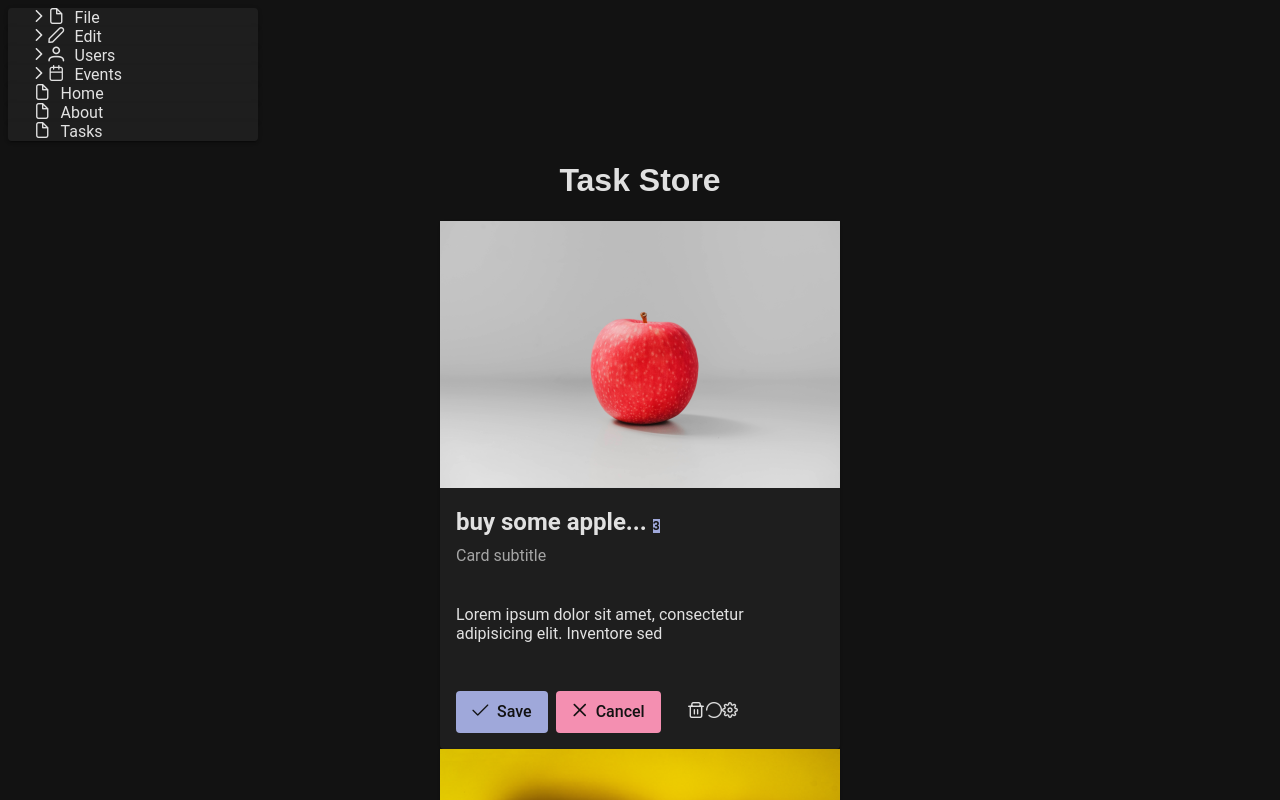
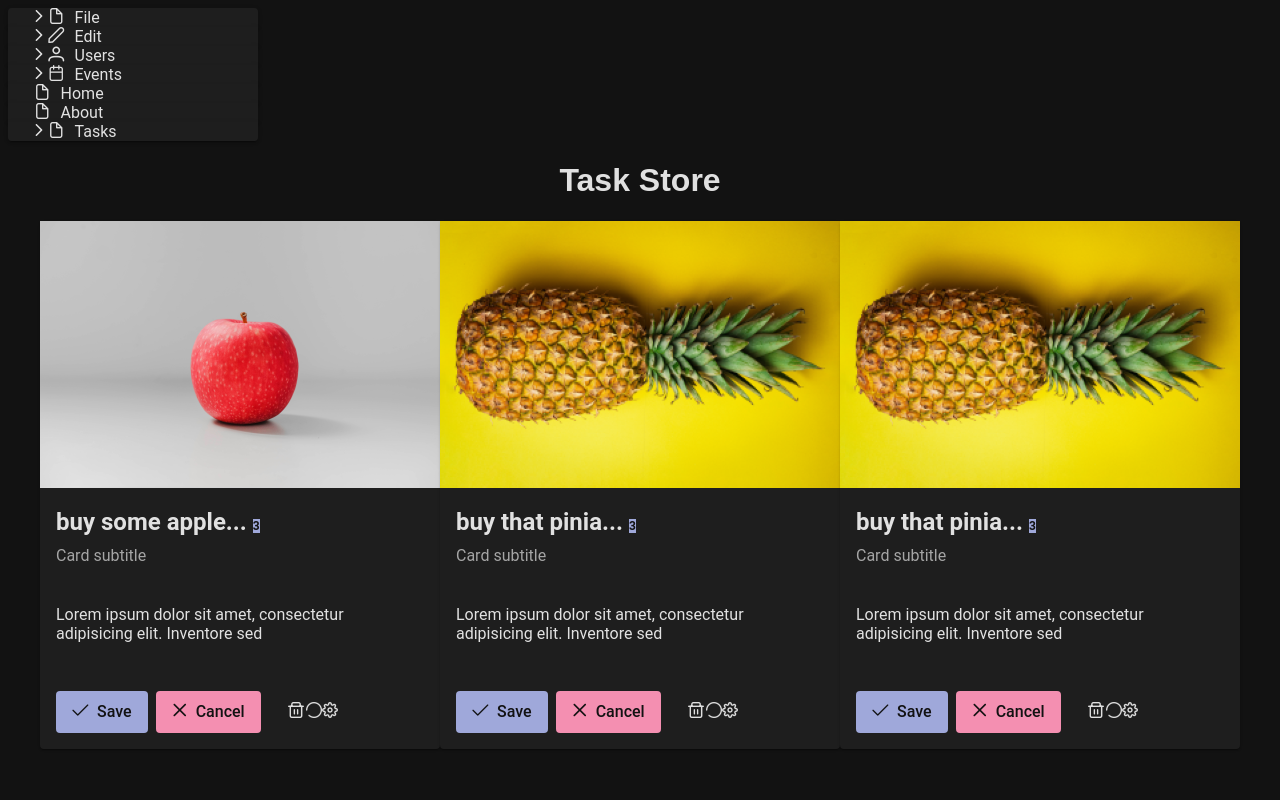
Before and after one commit to Glavyanov/VueJS-Education, a Vue app in the folder PrimeVue/app-demo/: page /tasks in a window 1280 px wide. Shown: the top 800 px of the page. Built offline with nearby package versions, Linux system fonts and the light colour scheme.

Commit message:
add favourite tasks

```diff
--- a/PrimeVue/app-demo/src/App.vue
+++ b/PrimeVue/app-demo/src/App.vue
@@ -8,6 +8,9 @@
 <script setup>
 import PanelMenu from "primevue/panelmenu";
 import { ref } from "vue";
+import { useTaskStore } from "./store/taskStore";
+
+const store = useTaskStore();
 
 const panelItems = ref([
   {
@@ -142,6 +145,15 @@ const panelItems = ref([
     label: "Tasks",
     icon: "pi pi-fw pi-file",
     to: "/tasks",
+    items: [
+      {
+        label: "Favourite",
+        icon: "pi pi-fw pi-file",
+        command: () => {
+          store.toggleShowAll();
+        }
+      },
+    ]
   },
 ]);
 </script>
--- a/PrimeVue/app-demo/src/components/TaskComp.vue
+++ b/PrimeVue/app-demo/src/components/TaskComp.vue
@@ -1,16 +1,34 @@
 <template>
   <h1>{{ name }}</h1>
-  <div v-for="task in tasks" :key="task.id">
-    <TaskDetails :task="task" />
+  <div style="display: flex; flex-direction: column;">
+    <div style="display: flex; flex-direction: row;" v-if="showAll">
+      <div v-for="task in tasks" :key="task.id">
+        <TaskDetails :task="task" />
+      </div>
+    </div>
+    <div style="display: flex; flex-direction: row;" v-else>
+      <div v-for="favTask in favTasks" :key="favTask.id">
+        <TaskDetails :task="favTask" />
+      </div>
+    </div>
   </div>
 </template>
 
 <script setup>
+import { onMounted, ref, watch } from "vue";
 import { useTaskStore } from "@/store/taskStore";
 import TaskDetails from "./TaskDetails.vue";
 import { storeToRefs } from "pinia";
 
-useTaskStore().getTasks();
-const { name, tasks } = storeToRefs(useTaskStore());
+const { name, tasks, showAll } = storeToRefs(useTaskStore());
+const favTasks = ref([]);
 
+watch(showAll, () => {
+  favTasks.value = tasks.value.filter((t) => t.isFav);
+})
+
+onMounted(() => {
+  useTaskStore().getTasks();
+  favTasks.value = tasks.value.filter((t) => t.isFav);
+});
 </script>
--- a/PrimeVue/app-demo/src/store/taskStore.js
+++ b/PrimeVue/app-demo/src/store/taskStore.js
@@ -4,11 +4,16 @@ export const useTaskStore = defineStore("taskStore", {
   state: () => ({
     name: "Task Store",
     tasks: [],
+    showAll: true,
   }),
 
   actions: {
     async getTasks() {
       this.tasks = (await import("@/assets/data/products.json")).default;
     },
+
+    toggleShowAll() {
+        this.showAll = !this.showAll;
+    },
   },
 });
--- a/PrimeVue/app-demo/src/store/themeStore.js
+++ b/PrimeVue/app-demo/src/store/themeStore.js
@@ -1,7 +1,7 @@
 import { defineStore } from "pinia";
 
 export const useThemeStore = defineStore("themeStore", {
-    state: () =>({
+    state: () => ({
         isDark: true,
         icon: 'pi pi-sun',
     })
```
